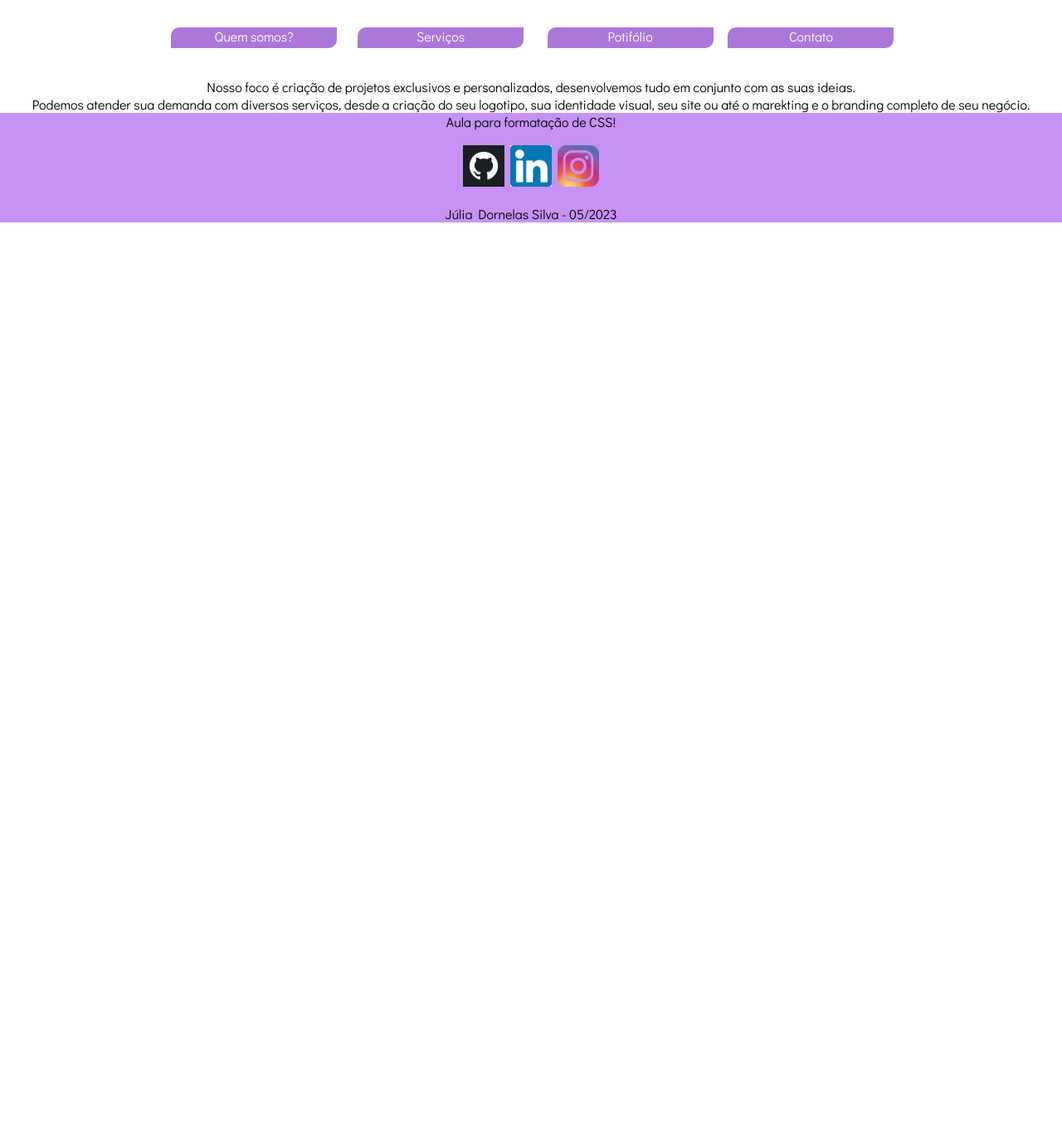
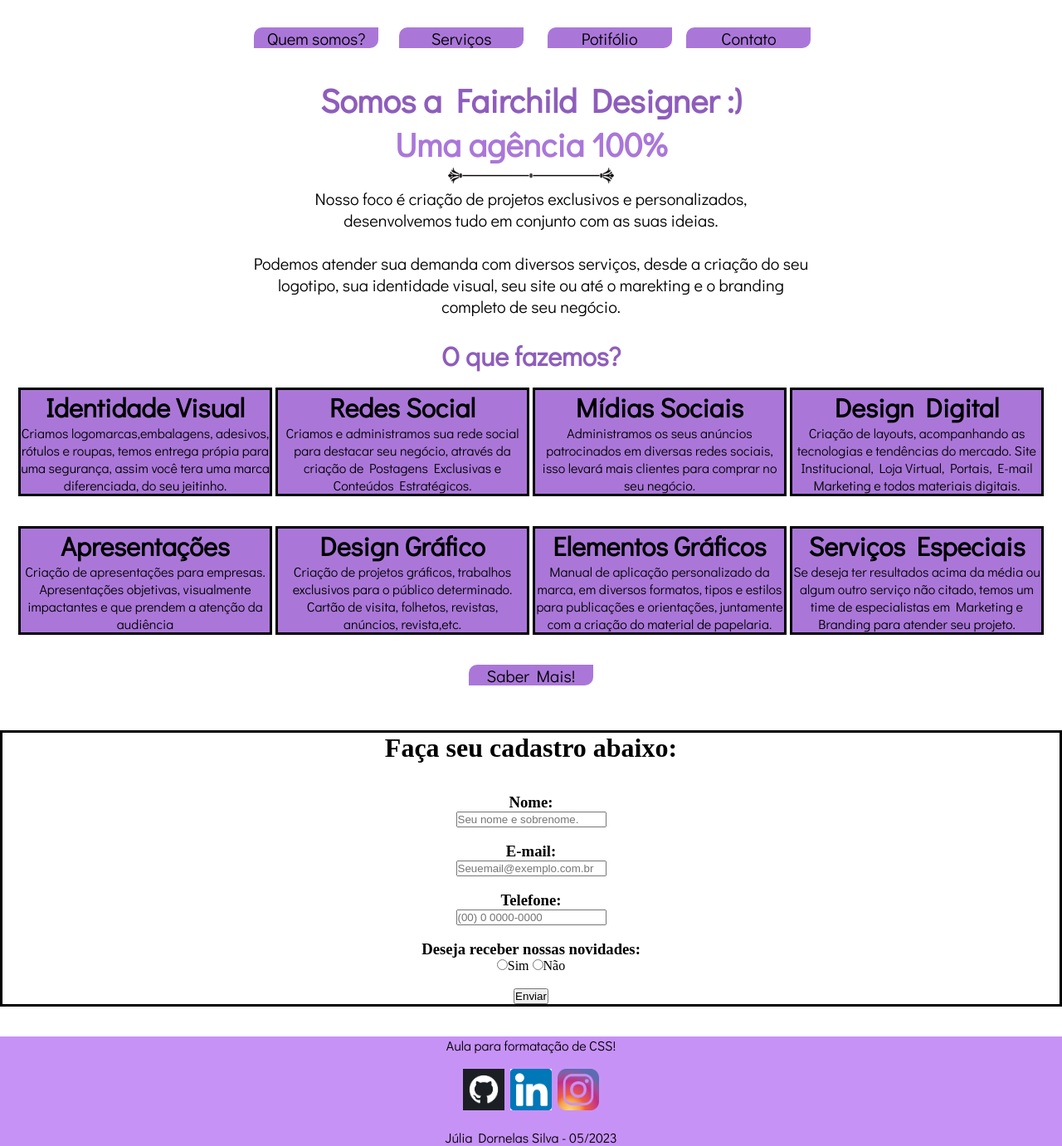
Before and after one commit to Julia-Dornelas/Fairchild-Designer, a plain HTML site: page index.html in a window 1280 px wide. Shown: the part 103-1484 px from the top of the page at 83% size. Before the commit the page ends 800 px from the top, so only its background shows below. Drawn offline with Linux system fonts and the light colour scheme; a web font is replaced by a local one.

Commit message:
Add files via upload

```diff
--- a/Style.css
+++ b/Style.css
@@ -6,38 +6,65 @@ font-family: 'Didact Gothic', sans-serif;
 font-family: 'Gaegu', cursive;
 */
 
-:root{
+:root {
     --CorBanner: #C792F6;
     --CorPrincipal: #AA77D9;
-    --CorSecundaria:#8E5DBC;
-    --CorTerciaria:#E5AEFF;
-    --CorExtra:#FFCBFF;
+    --CorSecundaria: #8E5DBC;
+    --CorTerciaria: #E5AEFF;
+    --CorExtra: #FFCBFF;
 }
-header{
+
+header {
     background-color: var(--CorBanner);
+
 }
-*{
+
+* {
     margin: 0;
     padding: 0;
 }
 
-footer{
+hr {
+    color: var(--CorSecundaria);
+    text-align: center;
+}
+
+
+footer {
     background-color: var(--CorBanner);
 
 }
 
-pre{
+pre {
     text-align: center;
     font-family: 'Didact Gothic', sans-serif;
 }
+
 /*Classes*/
 
-.banner{
-      display: inline-block;
-      background-color: var(--CorBanner);
+
+.h1sub {
+    font-family: 'Didact Gothic', sans-serif;
+    color: var(--CorSecundaria);
 }
 
-.titulo-principal{
+.h1subb {
+    font-family: 'Didact Gothic', sans-serif;
+    color: var(--CorPrincipal);
+}
+
+.subtitulo {
+    color: var(--CorSecundaria);
+    font-family: 'Didact Gothic', sans-serif;
+    text-align: center;
+}
+
+.banner {
+    display: inline-block;
+    background-color: var(--CorBanner);
+}
+
+.titulo-principal {
     font-family: 'Dancing Script', cursive;
     font-size: 80px;
     background-color: var(--CorBanner);
@@ -45,28 +72,67 @@ pre{
     border-bottom: 4px var(--CorBanner) solid;
     text-align: center;
 }
-.texto-principal{
-     font-family: 'Didact Gothic', sans-serif;
-     text-align: center;
+
+.texto-principal {
+    font-family: 'Didact Gothic', sans-serif;
+    text-align: center;
+    font-size: 20px;
 }
 
 .buttonClass {
     font-family: 'Didact Gothic', sans-serif;
     text-decoration: none;
     display: inline-block;
-    width:200px;
-    height:25px;
-    border-width:1px;
-    border-top-left-radius:10px;
-    border-bottom-right-radius:10px;
-    color:#fff;
-    border-color:3px rgba(0, 0, 0, 0);
-    background:var(--CorPrincipal);
-  }
+    font-size: 20px;
+    width: 150px;
+    height: 25px;
+    border-width: 1px;
+    color: black;
+    border-top-left-radius: 10px;
+    border-bottom-right-radius: 10px;
+    background: var(--CorPrincipal);
+    text-align: center;
+}
+.sabermais{
+    text-align: center;
+}
+.linha {
+    text-align: center;
+}
+.Oque{
+    text-align: center;
+}
+.oque2{
+    text-align: center;
+}
+.oquefazemos{
+    background-color: var(--CorPrincipal);
+    display: inline-block;
+    border:3px black solid;
+    font-family: 'Didact Gothic', sans-serif;
+    text-align: center;
+    width: 300px;
+    height: auto;
+}
+
+.fazemos{
+    background-color: var(--CorPrincipal);
+    display: inline-block;
+    border:3px black solid;
+    font-family: 'Didact Gothic', sans-serif;
+    text-align: center;
+    width: 300px;
+    height: auto;
+}
+
+.cadastro{
+    border: 3px black solid;
+    text-align: center;
+}
 
 /*Id's*/
 
-#banner{
+#banner {
     text-align: center;
     margin: auto;
     width: 75%;
--- a/index.html
+++ b/index.html
@@ -1,10 +1,12 @@
 <!DOCTYPE html>
 <html lang="en">
+
 <head>
   <meta charset="UTF-8" />
   <title>Fairchild Designer</title>
   <link rel="stylesheet" href="Style.css" />
 </head>
+
 <body>
   <header>
 
@@ -15,6 +17,7 @@
     <div class="banner" id="banner">
       <h1 class="titulo-principal">Fairchild Designer</h1>
     </div>
+
   </header>
   <br>
   <br>
@@ -25,15 +28,126 @@
   <br>
   <br>
   <div class="texto-principal">
-        <p>Nosso foco é criação de projetos exclusivos e personalizados,
-        desenvolvemos tudo em conjunto com as suas ideias.
+    <h1 class="h1sub">Somos a Fairchild Designer :)</h1>
+    <h1 class="h1subb">Uma agência 100%</h1>
+    <img class="linha" src="line.png" alt="" width="200px" height="">
+    <br>
+
+    <p>Nosso foco é criação de projetos exclusivos e personalizados,<br>
+      desenvolvemos tudo em conjunto com as suas ideias.</p>
     <BR>
-        Podemos atender sua demanda com diversos serviços, desde a criação do
-seu logotipo, sua identidade visual, seu site ou até o marekting e o
-branding completo de seu negócio.</p>
+    <p>Podemos atender sua demanda com diversos serviços, desde a criação do seu <br>
+      logotipo, sua identidade visual, seu site ou até o marekting e o branding<br>
+      completo de seu negócio.</p><br>
+  </div>
+
+<h1 class="subtitulo">O que fazemos?</h1><br>
+
+<Div class="Oque">
+<Div class="oquefazemos">
+<p>
+  <h1>Identidade Visual</h1>
+  Criamos logomarcas,embalagens, adesivos, rótulos e roupas, temos
+  entrega própia para uma segurança, assim você tera uma marca
+  diferenciada, do seu jeitinho.
+</p>
+</Div>
+
+<div class="oquefazemos">
+<h1>Redes Social</h1>
+<p>Criamos e administramos sua rede social para destacar seu negócio, através da
+  criação de Postagens Exclusivas e Conteúdos Estratégicos.</p>
+</div>
+
+<div class="oquefazemos">
+  <h1>Mídias Sociais</h1>
+  <p>Administramos os seus anúncios patrocinados em diversas redes sociais,
+    isso levará mais clientes para comprar no seu negócio.</p>
+</div>
+
+<div class="oquefazemos">
+<h1>Design Digital</h1>
+<p>Criação de layouts, acompanhando as tecnologias
+   e tendências do mercado. Site Institucional, Loja Virtual,
+   Portais, E-mail Marketing e todos materiais digitais.</p>
+</div>
+</Div><br><br>
+
+<div class="oque2">
+<div class="fazemos">
+<h1>Apresentações</h1>
+<p>Criação de apresentações para empresas. Apresentações
+   objetivas, visualmente impactantes e que prendem a
+   atenção da audiência</p>
+</div>
+
+<div class="fazemos">
+  <h1>Design Gráfico</h1>
+<p> Criação de projetos gráficos, trabalhos exclusivos para o público determinado.
+   Cartão de visita, folhetos, revistas, anúncios, revista,etc.</p>
+</div>
+
+<div class="fazemos">
+<h1>Elementos Gráficos</h1>
+<p>Manual de aplicação personalizado da marca, em diversos formatos, tipos e
+  estilos para publicações e orientações, juntamente com a criação do material
+  de papelaria.</p>
+</div>
+
+<div class="fazemos">
+<h1>Serviços Especiais</h1>
+<p>Se deseja ter resultados acima da média ou algum outro serviço não
+  citado, temos um time de especialistas em Marketing e Branding para atender
+  seu projeto.</p>
+</div>
+</div>
+
+<br><br>
+<div class="sabermais">
+<a class="buttonClass" href="https://wa.me/5534998268048">Saber Mais!</a>
+</div>
+<br><br><br>
+
+<form action="" name="formulario" method="get">
+<Div class="cadastro">
+
+  <h1>Faça seu cadastro abaixo:</h1><br><br>
+
+  <label for="nome"><h3>Nome:</h3></label>
+  <input
+    type="text"
+    name="nome"
+    id="nome"
+    placeholder="Seu nome e sobrenome."
+    required/>
+  <br><br>
+
+  <label for=""><h3>E-mail:</h3></label>
+  <input type="email" placeholder="Seuemail@exemplo.com.br" required />
+   <br><br>
+
+  <label for="Telefone"><h3>Telefone:</h3></label>
+  <input
+    type="tel"
+    name="telefone"
+    id="telefone"
+    placeholder="(00) 0 0000-0000"
+    required
+  />    <br><br>
+  <label for=""><h3>Deseja receber nossas novidades:</h3></label>
+    <input type="radio" name="Deseja receber nossas novidades:" id="Sim">Sim
+    <input type="radio" name="Deseja receber nossas novidades:" id="Não">Não
+    <br><br>
 
 
-    </div>
+  <button type="">Enviar</button>
+</form>
+
+
+</Div>
+
+
+
 
   <!--
     <div class="OutrasPaginas">
@@ -42,14 +156,20 @@ branding completo de seu negócio.</p>
 -->
 
 
-
-<footer>
+  <br>
+  <br>
+  <footer id="ctt">
     <pre>Aula para formatação de CSS!</pre>
     <br>
     <pre><a class="redes" href="https://github.com/Julia-Dornelas"><img src="github.png" alt="" width="50"></a>  <a class="redes" href="https://www.linkedin.com/in/j%C3%BAlia-dornelas-6a8aa9273"><img src="Linkedln.png" alt=""width="50"></a>  <a class="redes" href="https://instagram.com/julia_dornelas_?igshid=NTc4MTIwNjQ2YQ=="><img src="insta.png" alt="" width="50" ></a></pre>
     <br>
     <pre>Júlia Dornelas Silva - 05/2023</pre>
   </footer>
+  <!--Fontes:
+  - https://.pngtree.com/so/linha
+  - https://www.maxcriativo.com/
+  - https://www.brunolaurino.com.br/#mfn-rev-slider
+  -->
+</body>
 
-  </body>
 </html>
```
Also changed, not shown: line.png (added). Lines whose indentation alone changed are shown as unchanged.
